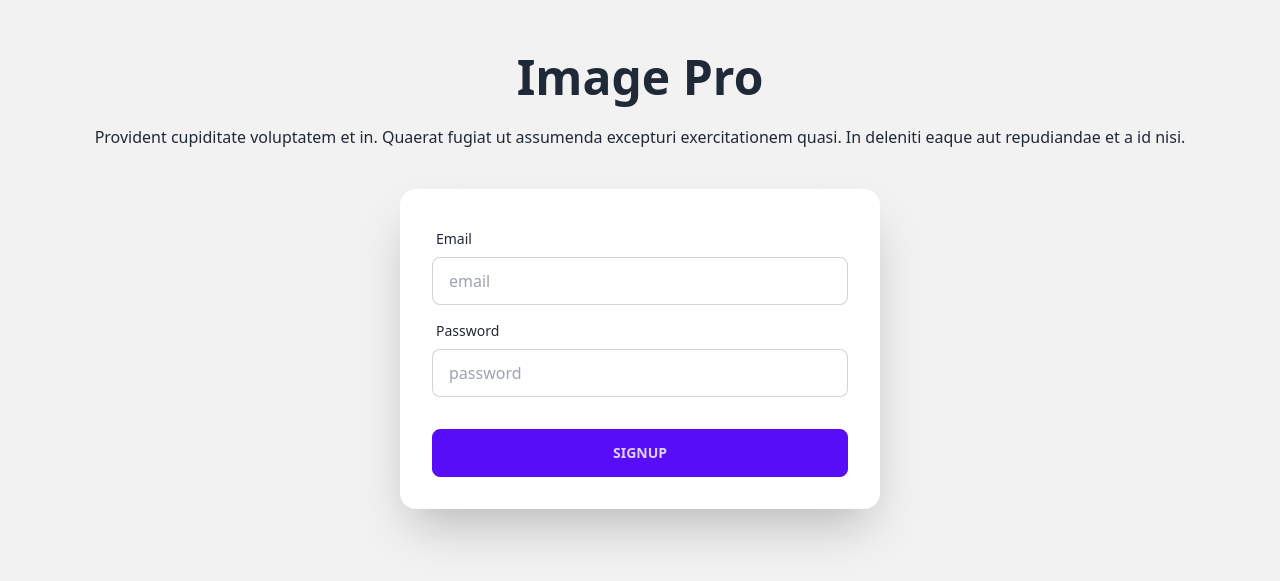
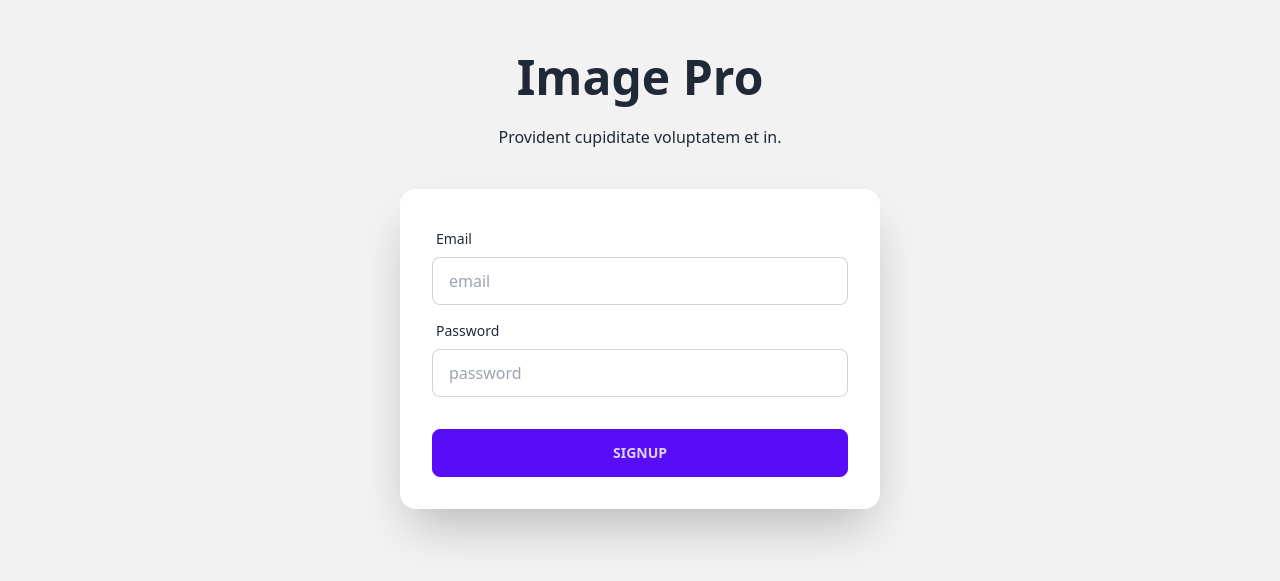
Before and after one commit to EliusCaleb/image-pro, a React (Vite) app: page /signup in a window 1280 px wide. Shown: the part 119-700 px from the top of the page. Built offline with nearby package versions, Linux system fonts and the light colour scheme; no server answers.

Commit message:
small changes

```diff
--- a/src/pages/SignUp.tsx
+++ b/src/pages/SignUp.tsx
@@ -27,9 +27,7 @@
           <div className="text-center ">
             <h1 className="text-5xl font-bold">Image Pro</h1>
             <p className="py-6">
-              Provident cupiditate voluptatem et in. Quaerat fugiat ut assumenda
-              excepturi exercitationem quasi. In deleniti eaque aut repudiandae
-              et a id nisi.
+              Provident cupiditate voluptatem et in.
             </p>
           </div>
           <div className="card sm:w-[30rem] shadow-2xl bg-base-100">
```
